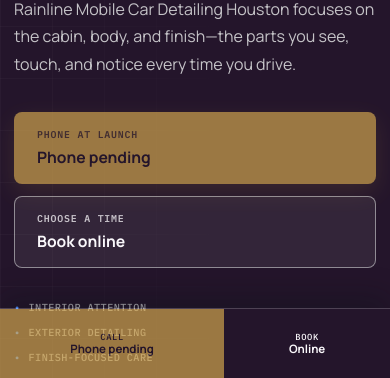
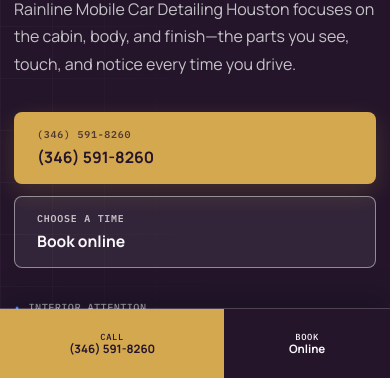
Before and after one commit to DaInfernalCoder/rainline-mobile-car-detailing-houston, a plain HTML site: page index.html in a window 390 px wide. Shown: the part 466-844 px from the top of the page. Drawn offline with Linux system fonts and the light colour scheme.

Commit message:
fix: sync GMB identity and pricing

```diff
--- a/index.html
+++ b/index.html
@@ -3,7 +3,7 @@
   <head>
     <meta charset="utf-8">
     <meta name="viewport" content="width=device-width, initial-scale=1">
-    <title>Rainline Mobile Car Detailing Houston | Call or Book</title>
+    <title>Rainline Mobile Car Detailing Houston | Call or Book Online</title>
     <meta name="description" content="Rainline Mobile Car Detailing Houston offers careful interior, exterior, and finish-focused car detailing in Houston, Texas. Call or book online.">
     <meta name="theme-color" content="#24152b">
     <meta name="robots" content="index,follow,max-image-preview:large">
@@ -25,6 +25,15 @@
         "@type": "LocalBusiness",
         "name": "Rainline Mobile Car Detailing Houston",
         "url": "https://rainline.shop/",
+        "telephone": "+1 346-591-8260",
+        "address": {
+          "@type": "PostalAddress",
+          "streetAddress": "8999 Grand Lake Estates Dr",
+          "addressLocality": "Montgomery",
+          "addressRegion": "TX",
+          "postalCode": "77316",
+          "addressCountry": "US"
+        },
         "description": "Careful interior, exterior, and finish-focused car detailing for drivers in Houston, Texas.",
         "areaServed": {
           "@type": "City",
@@ -104,7 +113,7 @@
             <a href="#questions">FAQ</a>
           </div>
           <div class="nav-actions">
-            <a class="button button-call button-small" href="#contact" aria-disabled="true" aria-label="Call Rainline at Phone pending">Phone pending</a>
+            <a class="button button-call button-small" href="tel:+13465918260" aria-label="Call Rainline at (346) 591-8260">(346) 591-8260</a>
             <a class="button button-book button-small" href="https://cal.com/sumitdatta/auto-detail-service">Book online</a>
           </div>
         </nav>
@@ -119,9 +128,9 @@
             <h1>A soft touch. <em>A sharper finish.</em></h1>
             <p class="hero-lede">Rainline Mobile Car Detailing Houston focuses on the cabin, body, and finish—the parts you see, touch, and notice every time you drive.</p>
             <div class="action-pair hero-actions">
-              <a class="button button-call" href="#contact" aria-disabled="true">
-                <span>Phone at launch</span>
-                <strong>Phone pending</strong>
+              <a class="button button-call" href="tel:+13465918260">
+                <span>(346) 591-8260</span>
+                <strong>(346) 591-8260</strong>
               </a>
               <a class="button button-book" href="https://cal.com/sumitdatta/auto-detail-service">
                 <span>Choose a time</span>
@@ -201,7 +210,7 @@
               <h3>Tell us what you’re seeing.</h3>
             </div>
             <div class="action-pair compact-actions">
-              <a class="button button-call" href="#contact" aria-disabled="true">Phone pending</a>
+              <a class="button button-call" href="tel:+13465918260">(346) 591-8260</a>
               <a class="button button-book dark-book" href="https://cal.com/sumitdatta/auto-detail-service">Book online</a>
             </div>
           </div>
@@ -294,7 +303,7 @@
           </ol>
 
           <div class="process-actions action-pair">
-            <a class="button button-call" href="#contact" aria-disabled="true">Phone at launch</a>
+            <a class="button button-call" href="tel:+13465918260">(346) 591-8260</a>
             <a class="button button-book button-book-light" href="https://cal.com/sumitdatta/auto-detail-service">Book an appointment</a>
           </div>
         </div>
@@ -338,7 +347,7 @@
             <h2>Straight answers, then a clear next step.</h2>
             <p>Have a condition-specific question? Call or choose a time online and describe what you want addressed.</p>
             <div class="action-pair stacked-actions">
-              <a class="button button-call" href="#contact" aria-disabled="true">Phone pending</a>
+              <a class="button button-call" href="tel:+13465918260">(346) 591-8260</a>
               <a class="button button-book dark-book" href="https://cal.com/sumitdatta/auto-detail-service">Book online</a>
             </div>
           </div>
@@ -358,7 +367,7 @@
             </details>
             <details>
               <summary>How do I get started?<span aria-hidden="true"></span></summary>
-              <p>Call Rainline at Phone pending or use the online appointment link. Both paths let you start with your vehicle and what it needs.</p>
+              <p>Call Rainline at (346) 591-8260 or use the online appointment link. Both paths let you start with your vehicle and what it needs.</p>
             </details>
           </div>
         </div>
@@ -373,7 +382,7 @@
           <h2>Ready for a cleaner drive?</h2>
           <p>Call Rainline Mobile Car Detailing Houston or choose an appointment time online.</p>
           <div class="action-pair final-actions">
-            <a class="button button-call" href="#contact" aria-disabled="true"><span>Phone pending</span><strong>Phone pending</strong></a>
+            <a class="button button-call" href="tel:+13465918260"><span>Call now</span><strong>(346) 591-8260</strong></a>
             <a class="button button-book" href="https://cal.com/sumitdatta/auto-detail-service"><span>Choose a time</span><strong>Book online</strong></a>
           </div>
         </div>
@@ -388,7 +397,7 @@
         </div>
         <p>Careful car detailing for drivers in Houston, Texas.</p>
         <div class="footer-actions">
-          <a href="#contact" aria-disabled="true">Phone pending</a>
+          <a href="tel:+13465918260">(346) 591-8260</a>
           <a href="https://cal.com/sumitdatta/auto-detail-service">Book online</a>
         </div>
       </div>
@@ -399,7 +408,7 @@
     </footer>
 
     <div class="mobile-sticky" aria-label="Contact options">
-      <a class="sticky-call" href="#contact" aria-disabled="true"><span>Call</span><strong>Phone pending</strong></a>
+      <a class="sticky-call" href="tel:+13465918260"><span>Call</span><strong>(346) 591-8260</strong></a>
       <a class="sticky-book" href="https://cal.com/sumitdatta/auto-detail-service"><span>Book</span><strong>Online</strong></a>
     </div>
 
```
Also changed, not shown: 1 other file.
